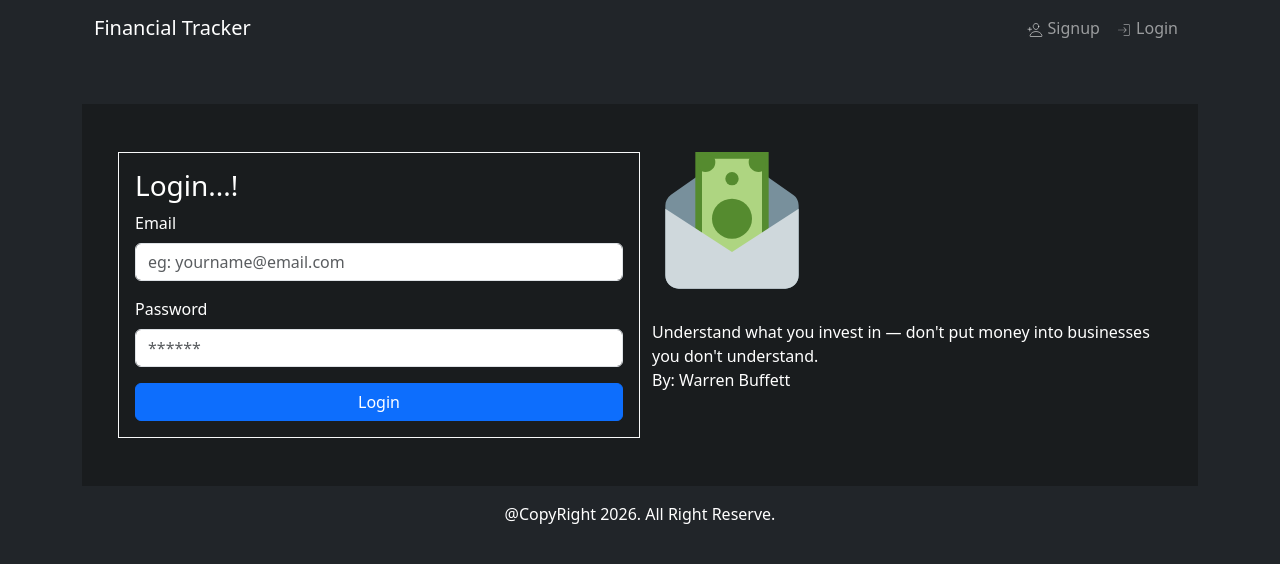
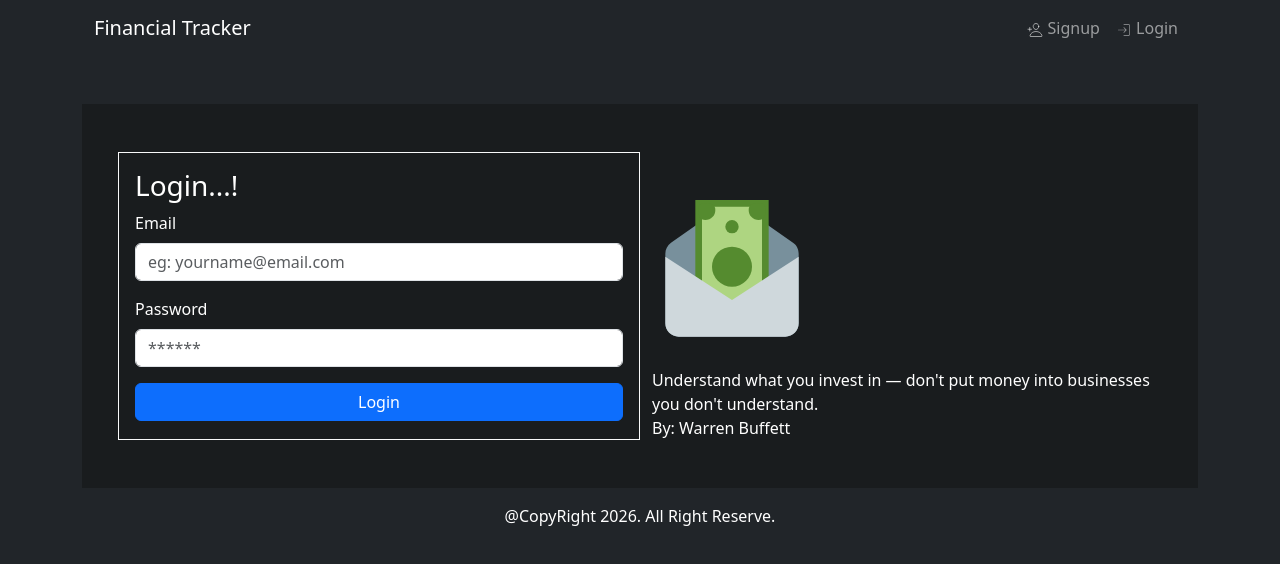
Before and after one commit to yadin-nou/finance-tracker, a React (Vite) app: page /login in a window 1280 px wide. Shown: the top 564 px of the page. Built offline with nearby package versions, Linux system fonts and the light colour scheme.

Commit message:
update login page

```diff
--- a/src/pages/LoginPage.jsx
+++ b/src/pages/LoginPage.jsx
@@ -17,7 +17,7 @@ export const LoginPage = () => {
             <h3>Login...!</h3>
             <LoginForms />
           </Col>
-          <Col md="6">
+          <Col md="6" className="pt-5">
             <TipContent />
           </Col>
         </Row>
```
